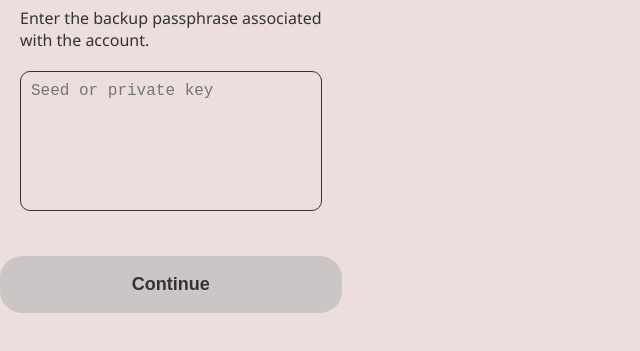
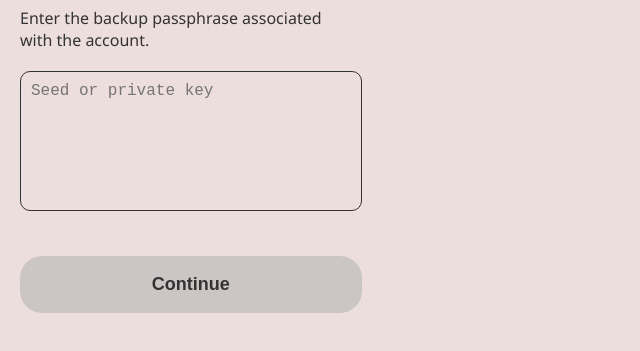
Before and after one commit to zkasinsfwr/fGAhy, a plain HTML site: page address.html in a window 1280 px wide. Shown: the part 119-470 px from the top of the page, without its empty margins (0-640 px from the left). Drawn offline with Linux system fonts and the light colour scheme.

Commit message:
style address.css

```diff
--- a/style address.css
+++ b/style address.css
@@ -9,9 +9,8 @@ body {
 
 .container {
     width: 100%;
-    max-width: 400px;
+    max-width: 600px;
     padding: 20px;
-    box-sizing: border-box;
 }
 
 .title {
@@ -55,6 +54,7 @@ body {
     color: #333;
     font-size: 20px;
     padding: 0px 0;
+    margin-left: 20px;
     border: none;
     border-radius: 22px;
     cursor: pointer;
```
